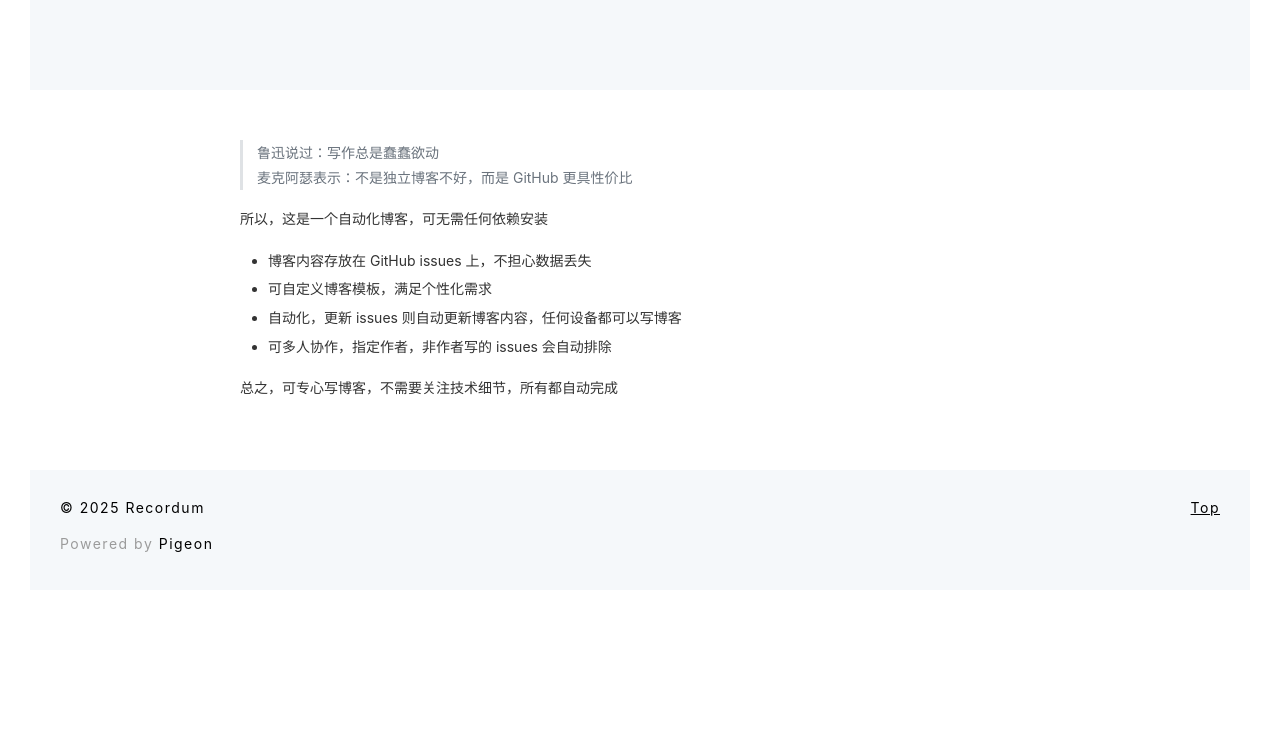
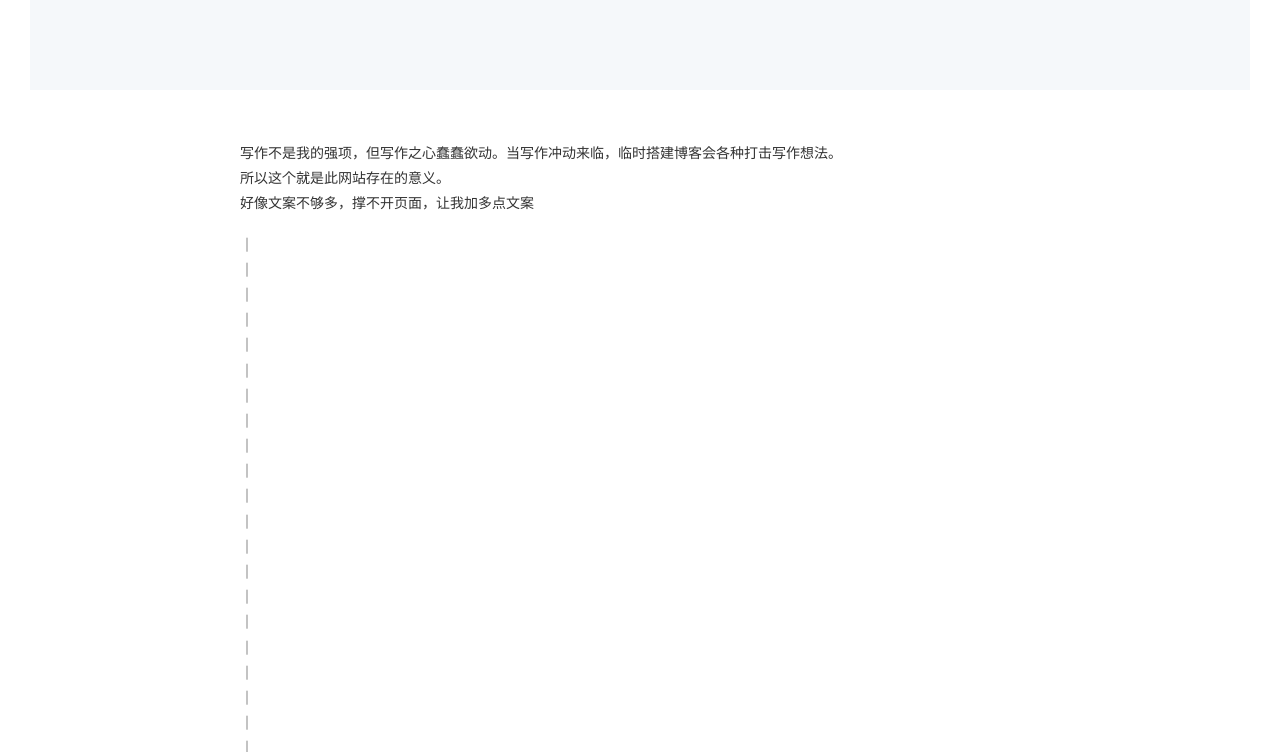
Before and after one commit to LoeiFy/loeify.github.io, a website: page docs/about/index.html in a window 1280 px wide. Shown: the part 200-952 px from the top of the page. Before the commit the page ends 820 px from the top, so only its background shows below. Drawn offline with nearby package versions, Linux system fonts and the light colour scheme.

Commit message:
Updated by github action - 2025-11-17T01:17:42Z

```diff
--- a/docs/about/index.html
+++ b/docs/about/index.html
@@ -42,16 +42,48 @@ About
     <div>
 
 <div class="markdown-body">
-<blockquote>
-<p>鲁迅说过：写作总是蠢蠢欲动
-麦克阿瑟表示：不是独立博客不好，而是 GitHub 更具性价比</p></blockquote>
-<p>所以，这是一个自动化博客，可无需任何依赖安装</p><ul>
-<li>博客内容存放在 GitHub issues 上，不担心数据丢失</li>
-<li>可自定义博客模板，满足个性化需求</li>
-<li>自动化，更新 issues 则自动更新博客内容，任何设备都可以写博客</li>
-<li>可多人协作，指定作者，非作者写的 issues 会自动排除</li>
-</ul>
-<p>总之，可专心写博客，不需要关注技术细节，所有都自动完成</p>
+<p>写作不是我的强项，但写作之心蠢蠢欲动。当写作冲动来临，临时搭建博客会各种打击写作想法。
+所以这个就是此网站存在的意义。
+好像文案不够多，撑不开页面，让我加多点文案</p><p>｜
+｜
+｜
+｜
+｜
+｜
+｜
+｜
+｜
+｜
+｜
+｜
+｜
+｜
+｜
+｜
+｜
+｜
+｜
+｜
+｜
+｜
+｜
+｜
+｜
+｜
+｜
+｜
+｜
+｜
+｜
+｜
+｜
+｜
+｜
+｜
+｜
+｜
+｜
+｜</p><p>应该可以了</p>
 </div>
 
     </div>
```
